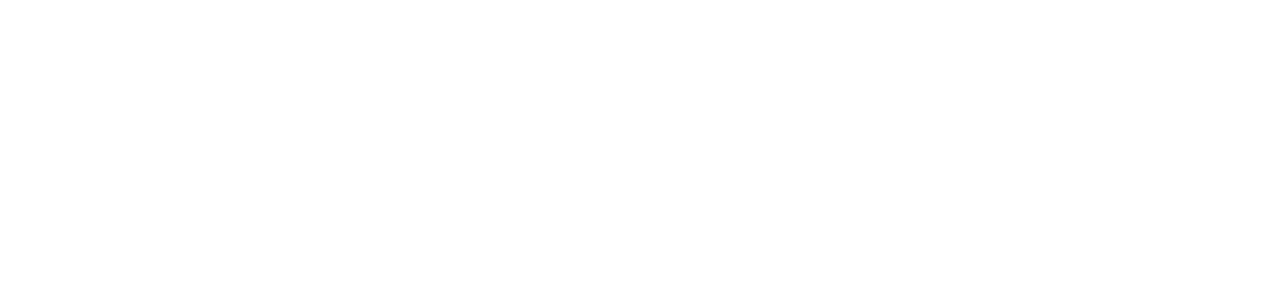
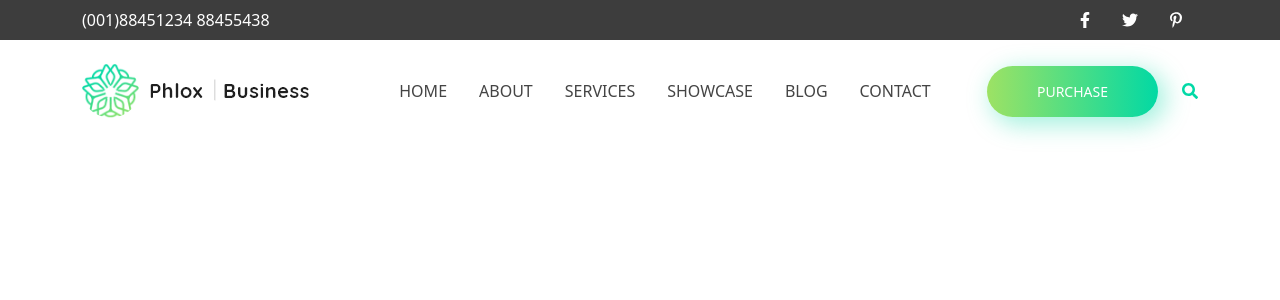
Before and after one commit to davidebortoloni/proj-html-vuejs, a Vue app: page / in a window 1280 px wide. Shown: the top 300 px of the page. Built offline with nearby package versions, Linux system fonts and the light colour scheme.

Commit message:
Header completato

```diff
--- a/src/App.vue
+++ b/src/App.vue
@@ -23,4 +23,5 @@
 
 <style lang="scss">
 @import "~bootstrap/scss/bootstrap";
+@import "./assets/scss/style.scss";
 </style>
--- /dev/null
+++ b/src/assets/scss/_utils.scss
@@ -0,0 +1,23 @@
+@import "vars";
+
+.clickable {
+    cursor: pointer;
+}
+.btn-standard {
+    border: none;
+    font-size: 14px;
+    padding: 15px 50px;
+    border-radius: 50px;
+    text-transform: uppercase;
+    color: white;
+    background: linear-gradient(90deg, rgba(157,226,100,1) 0%, rgba(2,217,164,1) 100%);
+    box-shadow: 6px 6px 25px 2px rgba(2,217,164,0.36);
+    &:hover{
+        color: white;
+        background: linear-gradient(90deg, rgba(70,70,70,1) 0%, rgba(12,12,12,1) 100%);
+        box-shadow: 6px 6px 25px 2px rgba(43, 46, 45, 0.36);
+    }
+}
+.text-main {
+    color: $mainColor;
+}
--- /dev/null
+++ b/src/assets/scss/_vars.scss
@@ -0,0 +1 @@
+$mainColor: #00d9a6;
--- /dev/null
+++ b/src/assets/scss/style.scss
@@ -0,0 +1,2 @@
+@import "vars";
+@import "utils";
--- a/src/components/Header.vue
+++ b/src/components/Header.vue
@@ -1,12 +1,25 @@
 <template>
-  <div></div>
+  <div>
+    <TopBar id="headerTopBar" />
+    <Nav id="headerNav" />
+  </div>
 </template>
 
 <script>
+import TopBar from "./header_components/TopBar.vue";
+import Nav from "./header_components/Nav.vue";
+
 export default {
   name: "Header",
+  components: {
+    TopBar,
+    Nav,
+  },
 };
 </script>
 
 <style scoped lang="scss">
+#headerTopBar {
+  background-color: #3d3d3d;
+}
 </style>
--- /dev/null
+++ b/src/components/header_components/Nav.vue
@@ -0,0 +1,83 @@
+<template>
+  <div class="container">
+    <div class="row justify-content-between align-items-center py-4">
+      <div class="col-auto">
+        <a href="#"
+          ><img src="@/assets/img/cropped-Group-39-2x.png" alt="Phlox logo"
+        /></a>
+      </div>
+      <div class="col-auto">
+        <ul class="m-0">
+          <li class="px-3" v-for="link in links" :key="link.id">
+            <a :href="link.url">{{ link.text }}</a>
+          </li>
+        </ul>
+      </div>
+      <div class="col-auto">
+        <button class="btn-standard">Purchase</button>
+        <fa class="ms-4 clickable text-main" :icon="['fas', 'search']" />
+      </div>
+    </div>
+  </div>
+</template>
+
+<script>
+export default {
+  name: "MainBar",
+  data() {
+    return {
+      links: [
+        {
+          id: 1,
+          text: "Home",
+          url: "#",
+        },
+        {
+          id: 2,
+          text: "About",
+          url: "#",
+        },
+        {
+          id: 3,
+          text: "Services",
+          url: "#",
+        },
+        {
+          id: 4,
+          text: "Showcase",
+          url: "#",
+        },
+        {
+          id: 5,
+          text: "Blog",
+          url: "#",
+        },
+        {
+          id: 6,
+          text: "Contact",
+          url: "#",
+        },
+      ],
+    };
+  },
+};
+</script>
+
+<style scoped lang="scss">
+@import "../../assets/scss/_vars.scss";
+
+ul {
+  list-style-type: none;
+  li {
+    display: inline-block;
+    text-transform: uppercase;
+    a {
+      color: #444444;
+      text-decoration: none;
+      &:hover {
+        color: $mainColor;
+      }
+    }
+  }
+}
+</style>
--- /dev/null
+++ b/src/components/header_components/TopBar.vue
@@ -0,0 +1,36 @@
+<template>
+  <div>
+    <div class="container">
+      <div class="row justify-content-between py-2 text-white">
+        <div class="col-auto">(001)88451234 88455438</div>
+        <div class="col-auto">
+          <a href="#">
+            <fa class="mx-3 clickable" :icon="['fab', 'facebook-f']" />
+          </a>
+          <a href="#">
+            <fa class="mx-3 clickable" :icon="['fab', 'twitter']" />
+          </a>
+          <a href="#">
+            <fa class="mx-3 clickable" :icon="['fab', 'pinterest-p']" />
+          </a>
+        </div>
+      </div>
+    </div>
+  </div>
+</template>
+
+<script>
+export default {
+  name: "TopBar",
+};
+</script>
+
+<style scoped lang="scss">
+@import "../../assets/scss/_vars.scss";
+a {
+  color: white;
+  &:hover {
+    color: $mainColor;
+  }
+}
+</style>
```
Also changed, not shown: 7 other files (tests, documents, lock files or other folders).
